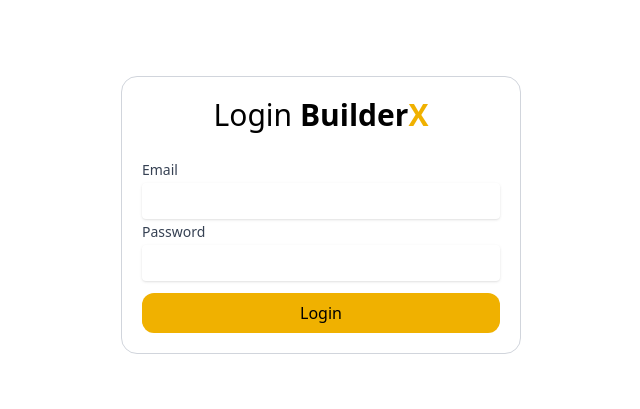
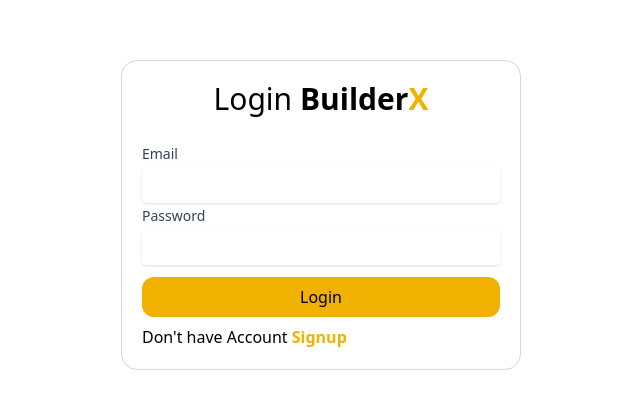
Before and after one commit to asrafulsgit/builder-client, a React (Vite) app: page /login in a window 1280 px wide. Shown: the part 185-594 px from the top of the page, without its empty margins (319-959 px from the left). Built offline with nearby package versions, Linux system fonts and the light colour scheme; no server answers.

Commit message:
Add authentication middleware for protected and unprotected routes. update Login and Signup forms with navigation links

```diff
--- a/src/components/authentication/LoginForm.jsx
+++ b/src/components/authentication/LoginForm.jsx
@@ -1,7 +1,7 @@
 import React, { useContext, useState } from 'react'
 import { apiRequiest } from '../../utils/baseApi';
 import { toast } from 'react-toastify';
-import { useNavigate } from 'react-router';
+import { Link, useNavigate } from 'react-router';
 import { Context } from '../../controllers/context/AuthContext';
 
 const LoginForm = () => {
@@ -48,6 +48,8 @@ const LoginForm = () => {
   </label>
       <button type='submit' className='bg-yellow-500 cursor-pointer rounded-xl px-5
       py-2 w-full mt-3'>Login</button>
+      <span>Don't have Account <Link to={'/signup'}
+      className='text-yellow-500 font-semibold'>Signup</Link> </span>
       </form>
     )
 }
--- a/src/components/authentication/SignupForm.jsx
+++ b/src/components/authentication/SignupForm.jsx
@@ -1,7 +1,7 @@
 import React, { useState } from 'react'
 import { apiRequiest } from '../../utils/baseApi';
 import { toast } from 'react-toastify';
-import { useNavigate } from 'react-router';
+import { Link, useNavigate } from 'react-router';
 
 const SignupForm = () => {
   const navigate = useNavigate();
@@ -52,6 +52,8 @@ const SignupForm = () => {
 </label>
     <button type='submit' className='bg-yellow-500 cursor-pointer rounded-xl px-5
     py-2 w-full mt-3'>Sign up</button>
+    <span>Already have an Account <Link to={'/login'}
+      className='text-yellow-500 font-semibold'>Login</Link> </span>
     </form>
   )
 }
--- a/src/controllers/context/AuthContext.jsx
+++ b/src/controllers/context/AuthContext.jsx
@@ -1,7 +1,5 @@
 import { createContext, useEffect, useState } from "react";
 import { apiRequiest } from "../../utils/baseApi";
-import { toast } from "react-toastify";
-import { useNavigate } from "react-router";
 
 
 
--- /dev/null
+++ b/src/middleware/Auth_middleware.jsx
@@ -0,0 +1,10 @@
+import React, { useContext } from 'react'
+import { Context } from '../controllers/context/AuthContext'
+import { Navigate } from 'react-router';
+
+const Auth_middleware = ({children}) => {
+  const {user} = useContext(Context);
+  return (user ? children : <Navigate to={'/login'}/>)
+}
+
+export default Auth_middleware
--- /dev/null
+++ b/src/middleware/UnAuth_middleware.jsx
@@ -0,0 +1,10 @@
+import React, { useContext } from 'react'
+import { Navigate } from 'react-router';
+import { Context } from '../controllers/context/AuthContext';
+
+const UnAuth_middleware = ({children}) => {
+    const {user} = useContext(Context);
+    return (user ? <Navigate to={'/'}/> : children )
+}
+
+export default UnAuth_middleware
```
Also changed, not shown: src/routes/index.tsx (+5 -3 lines).
